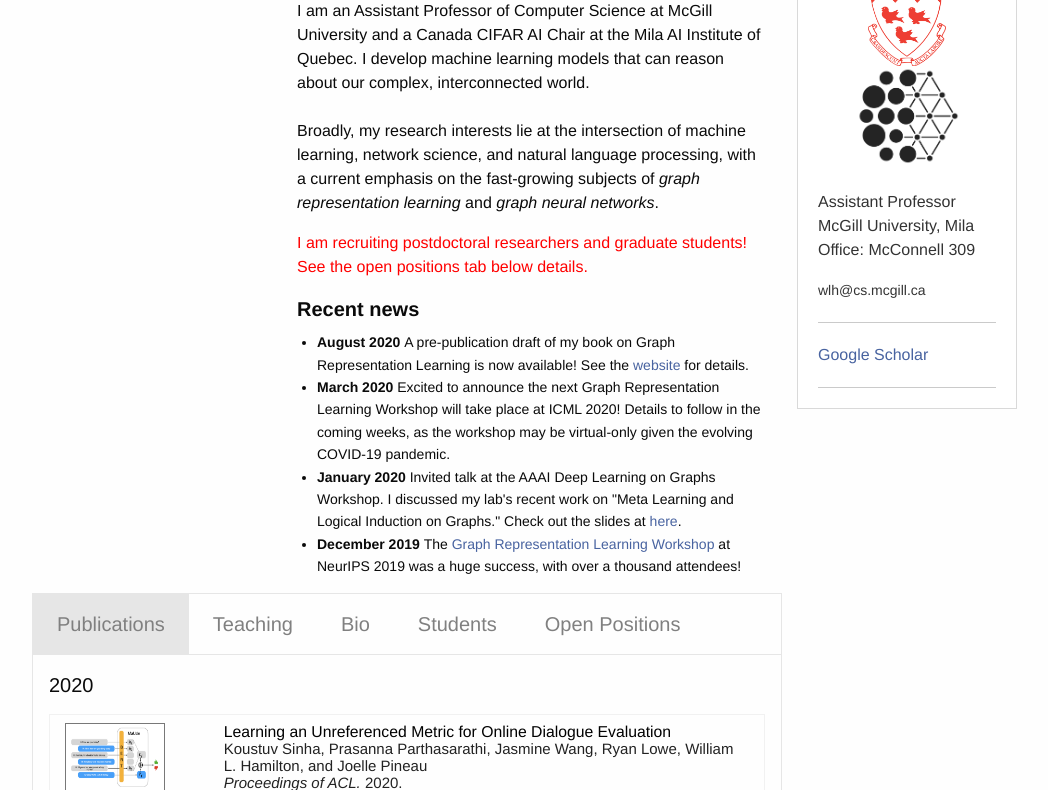
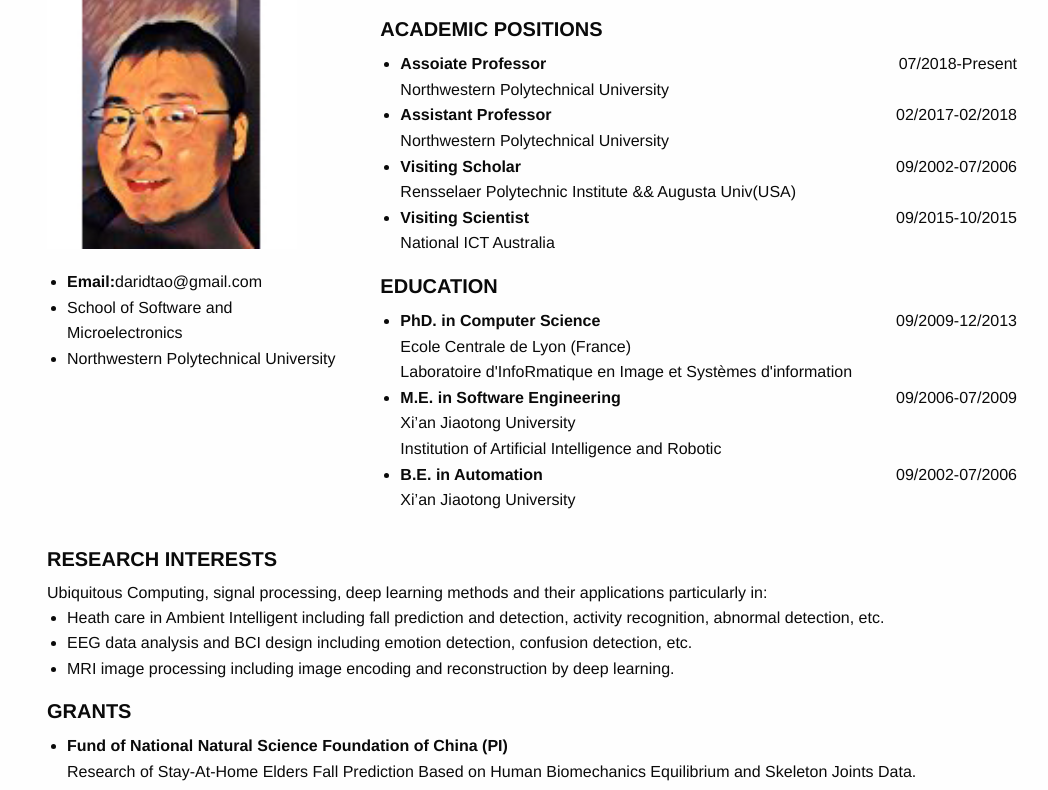
Before and after one commit to Obsidianr/Obsidianr.github.io, a plain HTML site: page index.html in a window 1280 px wide. Shown: the part 76-866 px from the top of the page, without its empty margins (108-1156 px from the left). Drawn offline with Linux system fonts and the light colour scheme.

Commit message:
Add files via upload

```diff
--- a/index.html
+++ b/index.html
@@ -5,7 +5,7 @@
     <meta http-equiv="x-ua-compatible" content="ie=edge">
     <meta name="viewport" content="width=device-width, initial-scale=1.0">
     <meta name="keywords" content="william hamilton, wleif, will hamilton, will stanford, stanford nlp, snap, stanford snap, jure leskovec, dan jurafsky, computational social science, nlp, hamilton computer science, machine learning, computational linguistics, mcgill, mila">
-    <title>William L. Hamilton</title>
+    <title> </title>
     <link rel="stylesheet" href="css/foundation.css">
     <link rel="stylesheet" href="css/app.css">
     <script>
@@ -21,47 +21,90 @@
   </head>
   <body>
     <div class="row">
-      <div class="large-9 columns">
+      <div class="large-12 columns">
         <div class="row">
           <div class="large-9 columns">
-            <h1 style="font-weight:200">William L. Hamilton</h1>
+            <h1 style="font-weight:200">Tao Xu</h1>
           </div>
         </div>
         <div class="row">
-
           <div class="large-4 columns">
-            <img src="images/profile_medium.jpg" width="250px" alt="" style="margin-bottom: 20px; width: 250;">
+            <img src="images/citations.jpg" width="250px" alt="" style="margin-bottom: 20px; width: 250px;">
+              <ul>
+                  <li><b>Email:</b>daridtao@gmail.com
+                  <li>School of Software and Microelectronics
+                  <li>Northwestern Polytechnical University
+              </ul>
           </div>
           <div class="large-8 columns" >
-  <p style="font-size:16px; font-weight:200; line-height: 24px; margin-top: 0px; font-family:Helvetica">
-  <!--            I build socially-aware AI &mdash; intelligent algorithms that can understand social systems and that are built with social responsibility in mind. -->
-            I am an Assistant Professor of Computer Science at McGill University and a Canada CIFAR AI Chair at the Mila AI Institute of Quebec.
-            I develop  machine learning models that can reason about our complex, interconnected world.
-            <br/>
-            <br/>
-            Broadly, my research interests lie at the intersection of machine learning, network science, and natural language processing, with a current  emphasis on the fast-growing subjects of <i>graph representation learning</i> and <i>graph neural networks</i>.
+            <p style="font-size:16px; font-weight:200; line-height: 24px; margin-top: 0px; font-family:Helvetica">
+              <p ><h5><b>ACADEMIC POSITIONS</b></h5>
+              <ul>
+                  <li><b>Assoiate Professor</b> <span style="float: right">07/2018-Present</span><br>
+                      Northwestern Polytechnical University
+                  </li>
+                  <li><b>Assistant Professor</b> <span style="float: right">02/2017-02/2018</span><br>
+                      Northwestern Polytechnical University
+                  </li>
+                  <li><b>Visiting Scholar</b> <span style="float: right">09/2002-07/2006</span><br>
+                      Rensselaer Polytechnic Institute && Augusta Univ(USA)
+                  </li>
+                  <li><b>Visiting Scientist</b> <span style="float: right">09/2015-10/2015</span><br>
+                      National ICT Australia
+                  </li>
+              </ul>
 
-						<p style="color:red">I am recruiting postdoctoral researchers and graduate students! See the open positions tab below details.</p>
+              <p ><h5><b>EDUCATION</b></h5>
+              <ul>
+                  <li><b>PhD. in Computer Science</b> <span style="float: right">09/2009-12/2013</span><br>
+                      Ecole Centrale de Lyon (France)<br>
+                      Laboratoire d'InfoRmatique en Image et Systèmes d'information
+                  </li>
+                  <li><b>M.E. in Software Engineering</b> <span style="float: right">09/2006-07/2009</span><br>
+                      Xi’an Jiaotong University<br>
+                      Institution of Artificial Intelligence and Robotic
+                  </li>
+                  <li><b>B.E. in Automation</b> <span style="float: right">09/2002-07/2006</span><br>
+                      Xi’an Jiaotong University
+                  </li>
 
 
-            <p ><h5><b>Recent news</b></h5>
-         <ul style="font-size:14px; font-weight:350">
-					 <li> <b> August 2020 </b> A pre-publication draft of my book on Graph Representation Learning is now available! See the <a href="https://www.cs.mcgill.ca/~wlh/grl_book/">website</a> for details.
-					 <li> <b> March 2020 </b> Excited to announce the next Graph Representation Learning Workshop will take place at ICML 2020! Details to follow in the coming weeks, as the workshop may be virtual-only given the evolving COVID-19 pandemic.
-						 <li> <b> January 2020 </b> Invited talk at the AAAI Deep Learning on Graphs Workshop. I discussed my lab's recent work on "Meta Learning and Logical Induction on Graphs." Check out the slides at <a href="https://dlg2019.bitbucket.io/aaai20/keynote_slides/hamilton-aaai20.pdf">here</a>.
-					 <li> <b> December 2019 </b> The <a href="https://grlearning.github.io/">Graph Representation Learning Workshop</a> at NeurIPS 2019 was a huge success, with over a thousand attendees!
-          </p>
+              </ul>
           </div>
         </div>
           <div class="row">
+              <div class="large-12 columns">
+                  <p ><h5><b>RESEARCH INTERESTS</b></h5>
+                  Ubiquitous Computing, signal processing, deep learning methods and their applications particularly in:
+                  <ul>
+                      <li>Heath care in Ambient Intelligent including fall prediction and detection, activity recognition, abnormal detection, etc.
+                      <li>EEG data analysis and BCI design including emotion detection, confusion detection, etc.
+                      <li>MRI image processing including image encoding and reconstruction by deep learning.
+                  </ul>
+                  <p ><h5><b>GRANTS</b></h5>
+                  <ul>
+                      <li><b>Fund of National Natural Science Foundation of China (PI)</b><br>
+                          Research of Stay-At-Home Elders Fall Prediction Based on Human Biomechanics Equilibrium and Skeleton Joints Data.
+                      </li>
+                      <li>
+                          <b>Open fund of State Key Laboratory (PI)</b><br>
+                          Research on Key Techniques of Perception Abnormal Behavior of Elderly Based on Intelligent Home Robots.
+                      </li>
+                  </ul>
+              </div>
+          </div>
+
+          </div>
+
+        <div class="row">
           <div class="row">
             <div class="large-12 columns">
               <ul class="tabs" data-tabs id="example-tabs">
                 <li class="tabs-title is-active"><a href="#panel1" aria-selected="true" style="font-size:20px; color:grey">Publications</a></li>
-                <li class="tabs-title"><a href="#panel2" style="font-size:20px; color:grey">Teaching</a></li>
-                <li class="tabs-title"><a href="#panel3" style="font-size:20px; color:grey">Bio</a></li>
-                <li class="tabs-title"><a href="#panel4" style="font-size:20px; color:grey">Students</a></li>
-                <li class="tabs-title"><a href="#listings" style="font-size:20px; color:grey">Open Positions</a></li>
+                <li class="tabs-title"><a href="#panel2" style="font-size:20px; color:grey">dataset description</a></li>
+                <li class="tabs-title"><a href="#panel3" style="font-size:20px; color:grey">download</a></li>
+                <li class="tabs-title"><a href="#panel4" style="font-size:20px; color:grey">contact</a></li>
+                <li class="tabs-title"><a href="#listings" style="font-size:20px; color:grey">.....</a></li>
               </ul>
             </div>
             </div>
@@ -780,7 +823,7 @@
                   </div>
               </div>
               </div>
-            </div>
+      </div>
           <div class="tabs-content" data-tabs-content="example-tabs">
            <div class="tabs-panel" id="panel2">
             <div class="row">
@@ -1097,37 +1140,9 @@
 
 
 
-          </div>
-        </div>
-      <div class="large-3 columns">
-        <div class="panel">
-          <hr/>
-          <a href="https://www.cs.mcgill.ca/"><img style="height: 100px; display: block; margin-left: auto; margin-right: auto" alt="Stanford University" src="images/mcgill.png"></a>
-          <a href="https://mila.quebec/"><img style="height: 100px; display: block; margin-left: auto; margin-right: auto" alt="Stanford NLP" src="images/mila_small.png"></a>
-          <br/>
-          <p>
-            Assistant Professor<br/>
-            McGill University, Mila <br/>
-						Office: McConnell 309
-          </p>
-          <p style="font-size:14px">
-          wlh@cs.mcgill.ca
-          </p>
-          <hr/>
-          <p>
-          <!--            <a href="files/WilliamHamilton-CV-short.pdf">CV (short version)</a><br/>-->
-					<!---  <a href="files/WilliamHamilton-CV-long.pdf">CV</a><br/> -->
-            <a href="https://scholar.google.com/citations?user=T5tm9eQAAAAJ&hl=en">Google Scholar</a><br/>
-          </p>
-          <hr/>
-        </div>
-      </div>
     </div>
 
 
-
-    <div class="row">
-      <p style="font-size:10px"> Many thanks to <a href="http://cs.stanford.edu/~jurgens">David Jurgens</a> for the site template/inspiration</p>
     <script src="js/vendor/jquery.js"></script>
     <script src="js/vendor/what-input.js"></script>
     <script src="js/vendor/foundation.js"></script>
```
